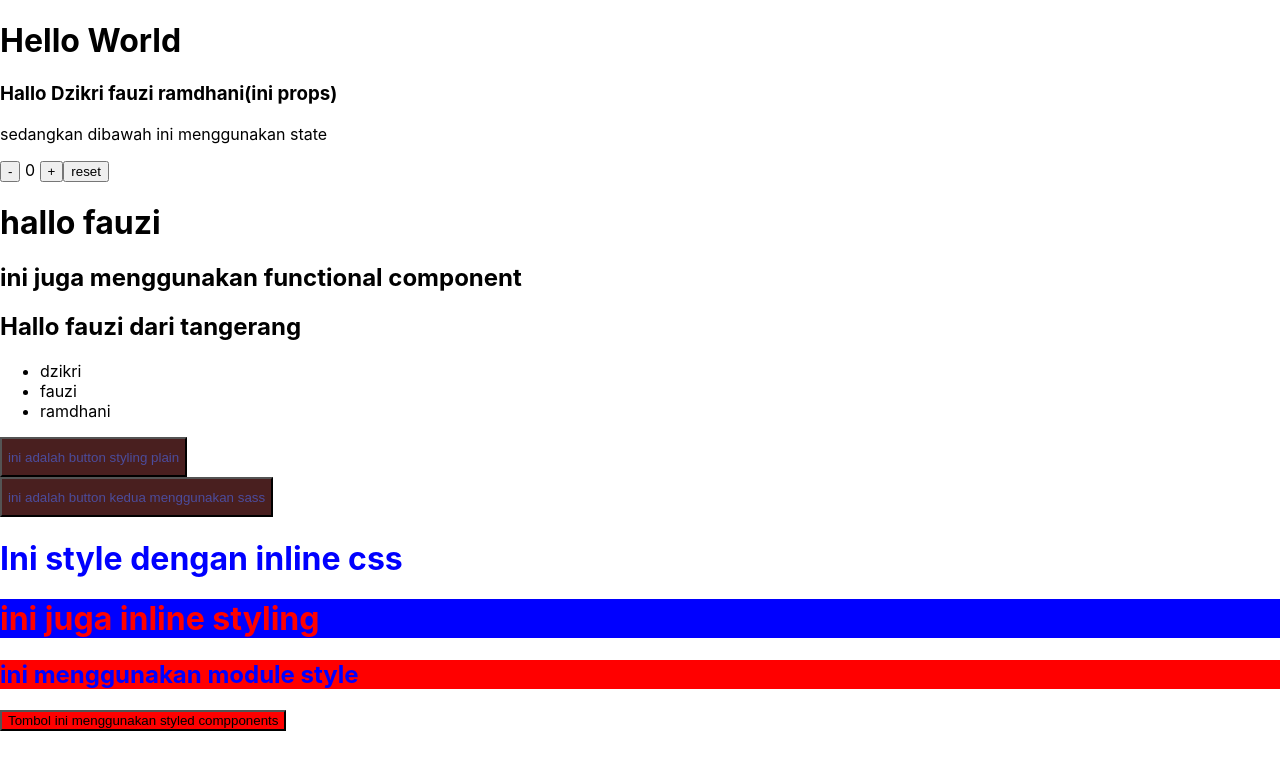
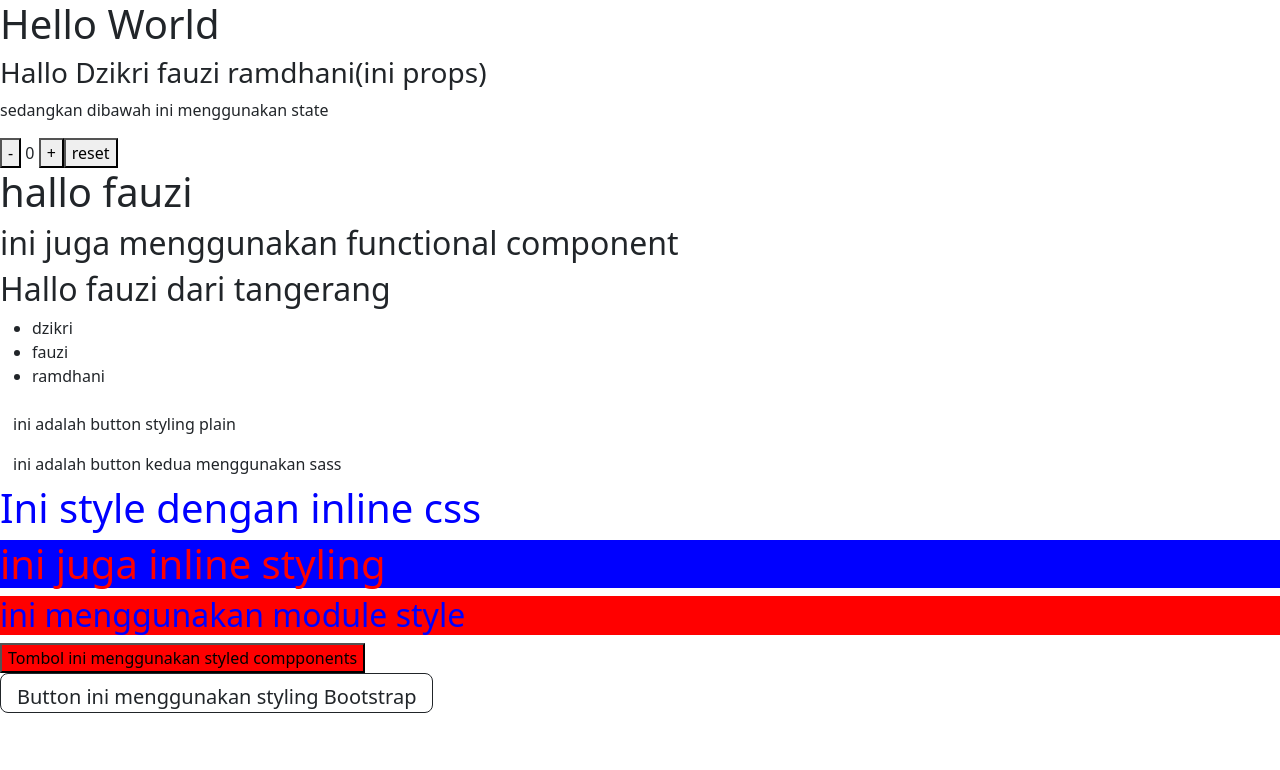
Before and after one commit to dzikfr/dzikfr-belajar-reactjs, a React (Create React App) app: page / in a window 1280 px wide. Shown: the top 770 px of the page. Built offline with nearby package versions, Linux system fonts and the light colour scheme.

Commit message:
add style bootstrap react

```diff
--- a/package.json
+++ b/package.json
@@ -6,7 +6,9 @@
     "@testing-library/jest-dom": "^5.17.0",
     "@testing-library/react": "^13.4.0",
     "@testing-library/user-event": "^13.5.0",
+    "bootstrap": "^5.3.3",
     "react": "^18.3.1",
+    "react-bootstrap": "^2.10.4",
     "react-dom": "^18.3.1",
     "react-scripts": "5.0.1",
     "sass": "^1.77.8",
--- /dev/null
+++ b/src/materi/styling/bootstrap/index.jsx
@@ -0,0 +1,13 @@
+import React from "react";
+import 'bootstrap/dist/css/bootstrap.min.css';
+import Button from 'react-bootstrap/Button';
+
+const Bootstrap = () => {
+    return(
+        <div>
+            <Button variant="outline-dark" size="lg">Button ini menggunakan styling Bootstrap</Button>
+        </div>
+    )
+}
+
+export default Bootstrap
--- a/src/materi/styling/index.jsx
+++ b/src/materi/styling/index.jsx
@@ -4,6 +4,7 @@ import Sass from "./Sass";
 import Inline from "./inline";
 import Module from "./module";
 import Styled from "./styled";
+import Bootstrap from "./bootstrap";
 
 const Styling = () => {
     return(
@@ -13,6 +14,7 @@ const Styling = () => {
             <Inline/>
             <Module/>
             <Styled/>
+            <Bootstrap/>
         </div>
     )
 }
```
Also changed, not shown: 1 other file (tests, documents, lock files or other folders).
